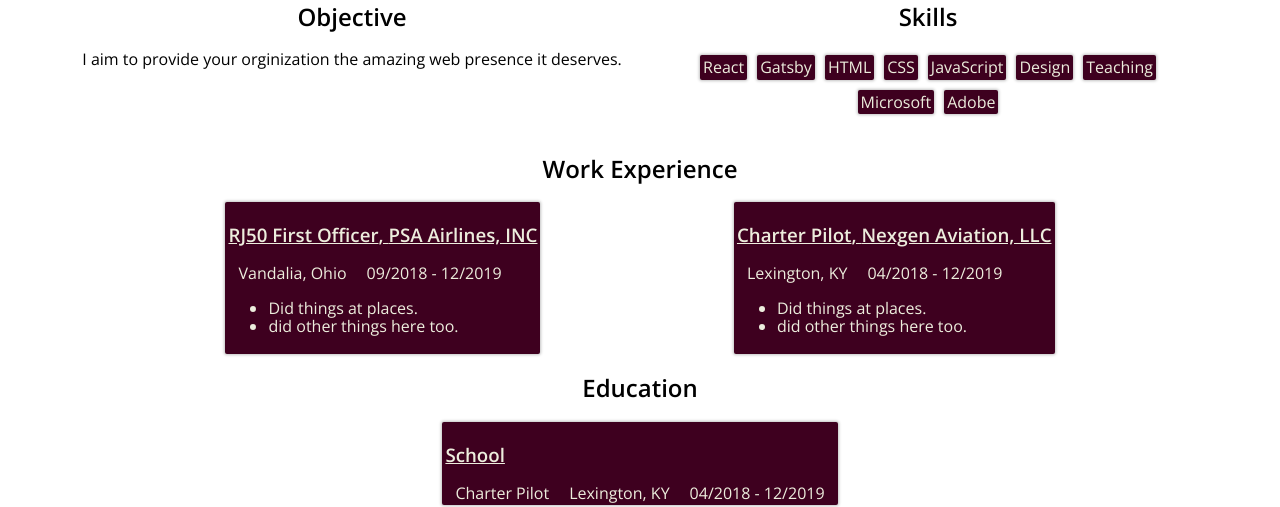
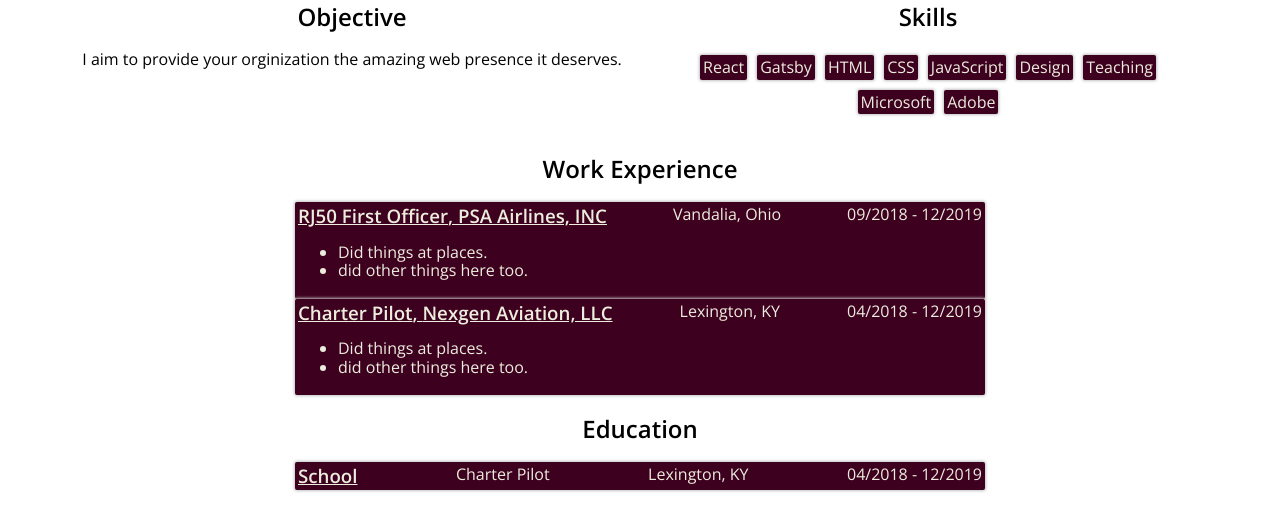
Before and after one commit to ztlhayden/resume_site_template, a Gatsby site: page / in a window 1280 px wide. Shown: the part 918-1425 px from the top of the page. Built offline with nearby package versions, Linux system fonts and the light colour scheme; Gatsby itself is replaced by a stand-in of ours.

Commit message:
final style experiance

```diff
--- a/src/components/Experiance.jsx
+++ b/src/components/Experiance.jsx
@@ -36,9 +36,11 @@
               const exp = i.node
               if (exp.frontmatter.school === false ) {
                 return <div className="item_container card" key={exp.id}>
+                        <div className="frontmatter">
                           <h3>{exp.frontmatter.title}, {exp.frontmatter.employer}</h3>
                           <span className="location">{exp.frontmatter.location}</span>
                           <span className="dates">{exp.frontmatter.start_date} - {exp.frontmatter.end_date}</span>
+                        </div>
                         <div className="duties" dangerouslySetInnerHTML={{__html: exp.html}}/>
                       </div>
               }
@@ -56,10 +58,12 @@
             const exp = i.node
             if (exp.frontmatter.school === true ) {
               return <div className="item_container card" key={exp.id}>
+                      <div className="frontmatter">
                         <h3>{exp.frontmatter.employer}</h3>
                         <span className="title">{exp.frontmatter.title}</span>
                         <span className="location">{exp.frontmatter.location}</span>
                         <span className="dates">{exp.frontmatter.start_date} - {exp.frontmatter.end_date}</span>
+                      </div>
                       <div className="duties" dangerouslySetInnerHTML={{__html: exp.html}}/>
                     </div>
             }
--- a/src/style/components/_Experience.scss
+++ b/src/style/components/_Experience.scss
@@ -1,6 +1,7 @@
 .experience_wrapper {
   .exp_wrapper {
-    width: 95%;
+    max-width: 690px;
+    width: 90%;
     margin: 0 auto;
 
     h2 {
@@ -8,16 +9,18 @@
     }
 
     .item_wrapper {
-      display: flex;
-      justify-content: space-evenly;
+
+      .frontmatter {
+        display: flex;
+        justify-content: space-between;
+        flex-wrap: wrap;
+      }
 
       .item_container {
         h3 {
           text-decoration: underline;
-        }
-
-        span {
-          margin: 0 10px;
+          display: inline;
+          margin: 0;
         }
       }
     }
```
Lines whose indentation alone changed are shown as unchanged.
